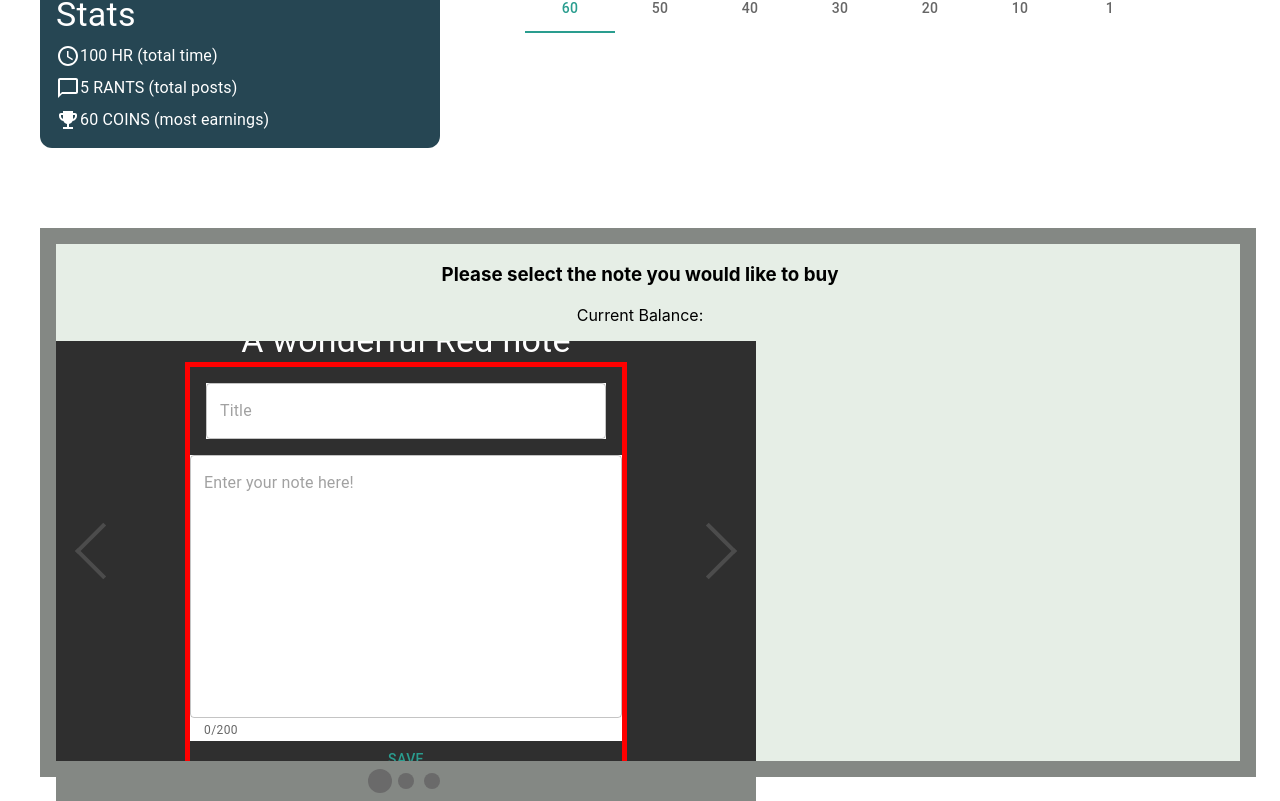
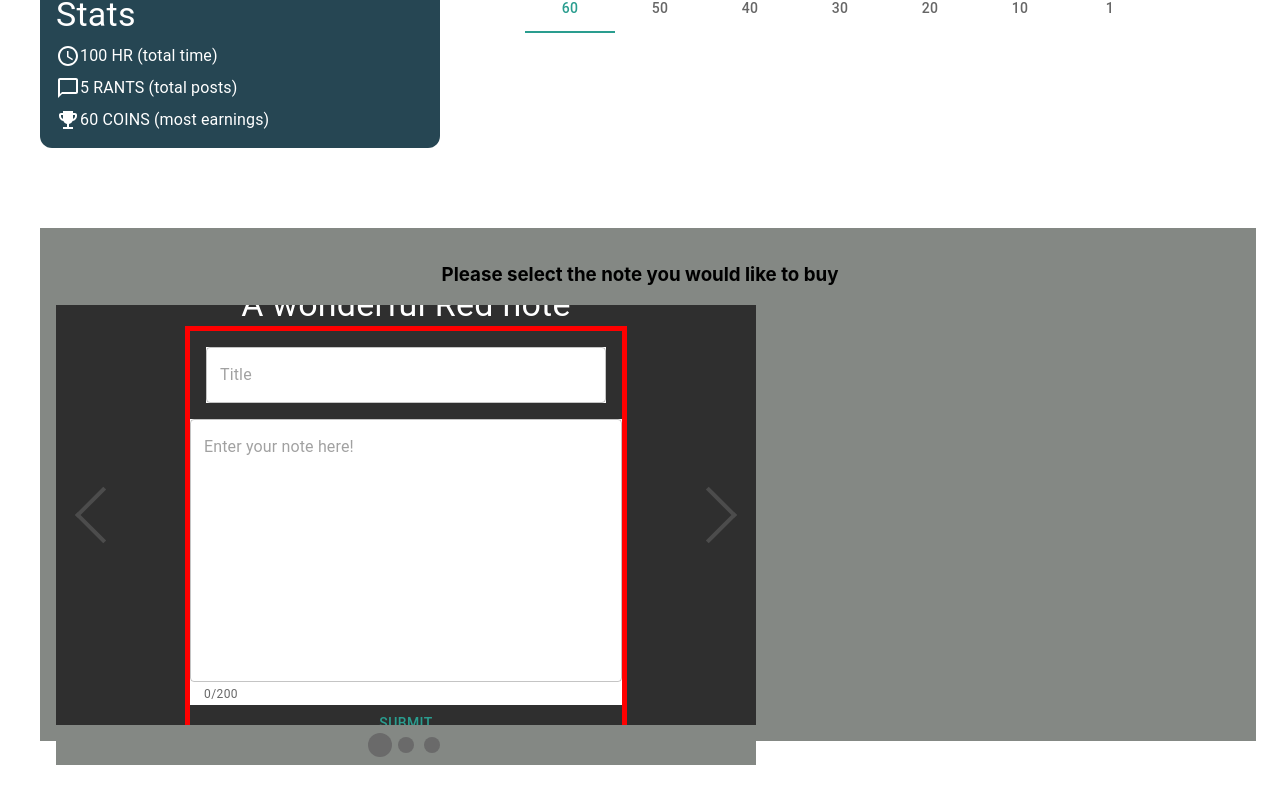
Before and after one commit to J5kinner/PaiJoLizMal, a React (Create React App) app: page /dashboard in a window 1280 px wide. Shown: the part 260-1061 px from the top of the page. After the commit the page ends 1025 px from the top, so only its background shows below. Built offline with nearby package versions, Linux system fonts and the light colour scheme; sample sign-in values are in the browser's storage.

Commit message:
prepared for coin interpretation

```diff
--- a/src/assets/scss/components/Shop.scss
+++ b/src/assets/scss/components/Shop.scss
@@ -8,35 +8,9 @@
 @import "../../global/_colors.scss";
 
 .shop {
-  background-color: $light-smoke;
   margin: 1em;
   width: 100%;
   padding-right: 1em;
-
-}
-
-.shop-item {
-  display: flex;
-  flex-direction: column;
-}
-
-.shop-item-area {
-  display: flex;
-  .desc {
-    display: block;
-    padding-left: 1em;
-    text-align: left;
-    width:20%;
-  }
-  .btn-buy {
-      display: block;
-      padding: 2em;
-  }
-}
-
-.list {
-  list-style-type: none;
-  padding: 0;
 }
 
 .shop-item-white {
--- a/src/components/shop/NoteEditor.js
+++ b/src/components/shop/NoteEditor.js
@@ -14,10 +14,11 @@ import TextField from "@mui/material/TextField";
 import Typography from "@mui/material/Typography";
 import { useHistory } from "react-router-dom";
 
-const NoteEditor = ({ noteColor, editTitle, theme }) => {
+const NoteEditor = ({ noteColor, editTitle, type, user, price, setUserBalance }) => {
+  const [coins, setCoins] = useState(user.coins);
   const [title, setTitle] = useState("");
   const [body, setBody] = useState("");
-  const background = theme;
+  const background = type;
   const maxCharacters = 200;
   const history = useHistory();
 
@@ -35,9 +36,16 @@ const NoteEditor = ({ noteColor, editTitle, theme }) => {
   };
 
   const handleAddNote = () => {
-    NoteService.postNewNote(body, title, background)
-      .then(() => redirectToHomepage())
-      .catch((err) => console.log("there was an error"));
+    if(user.coins >= price) {
+      const postPurchaseCoins = coins - price;
+
+      console.log(postPurchaseCoins);
+
+
+    // NoteService.postNewNote(body, title, background)
+    //   .then(() => redirectToHomepage())
+    //   .catch((err) => console.log("there was an error"));
+    }
   };
 
   return (
@@ -72,7 +80,7 @@ const NoteEditor = ({ noteColor, editTitle, theme }) => {
             sx={{ width: "100%", backgroundColor: "white" }}
           />
         </Box>
-        <Button onClick={handleAddNote}>Save</Button>
+        <Button onClick={handleAddNote}>Submit</Button>
       </FormControl>
     </Box>
   );
--- a/src/components/shop/SlideShop.js
+++ b/src/components/shop/SlideShop.js
@@ -5,7 +5,7 @@
  *
  */
 
-import React, { useState } from "react";
+import React from "react";
 import NoteEditor from "./NoteEditor.js";
 import "../../assets/scss/components/Shop.scss";
 import "../../assets/scss/components/Button.scss";
@@ -14,13 +14,10 @@ import "react-awesome-slider/dist/styles.css";
 import 'react-awesome-slider/dist/custom-animations/cube-animation.css';
 
 const SlideShop = ({ user }) => {
-  const intialIncome = user.coins;
-  const [coins] = useState(intialIncome);
 
   return (
     <div className="shop">
       <h3>Please select the note you would like to buy</h3>
-      <p>Current Balance: {coins}</p>
 
       <div>
 
@@ -30,7 +27,9 @@ const SlideShop = ({ user }) => {
             <NoteEditor
               noteColor="5px solid red"
               editTitle="A wonderful Red note"
-              theme="red"
+              type="red"
+              user={user}
+              price="10"
             />
           </div>
           <div>
@@ -38,7 +37,10 @@ const SlideShop = ({ user }) => {
             <NoteEditor
               noteColor="5px solid green"
               editTitle="A wonderful green note"
-              theme="green"
+              type="green"
+              user={user}
+              price="20"
+
             />
           </div>
           <div>
@@ -46,7 +48,10 @@ const SlideShop = ({ user }) => {
             <NoteEditor
               noteColor="5px solid blue"
               editTitle="A wonderful blue note"
-              theme="blue"
+              type="blue"
+              user={user}
+              price="30"
+
             />
           </div>
         </AwesomeSlider>
```
